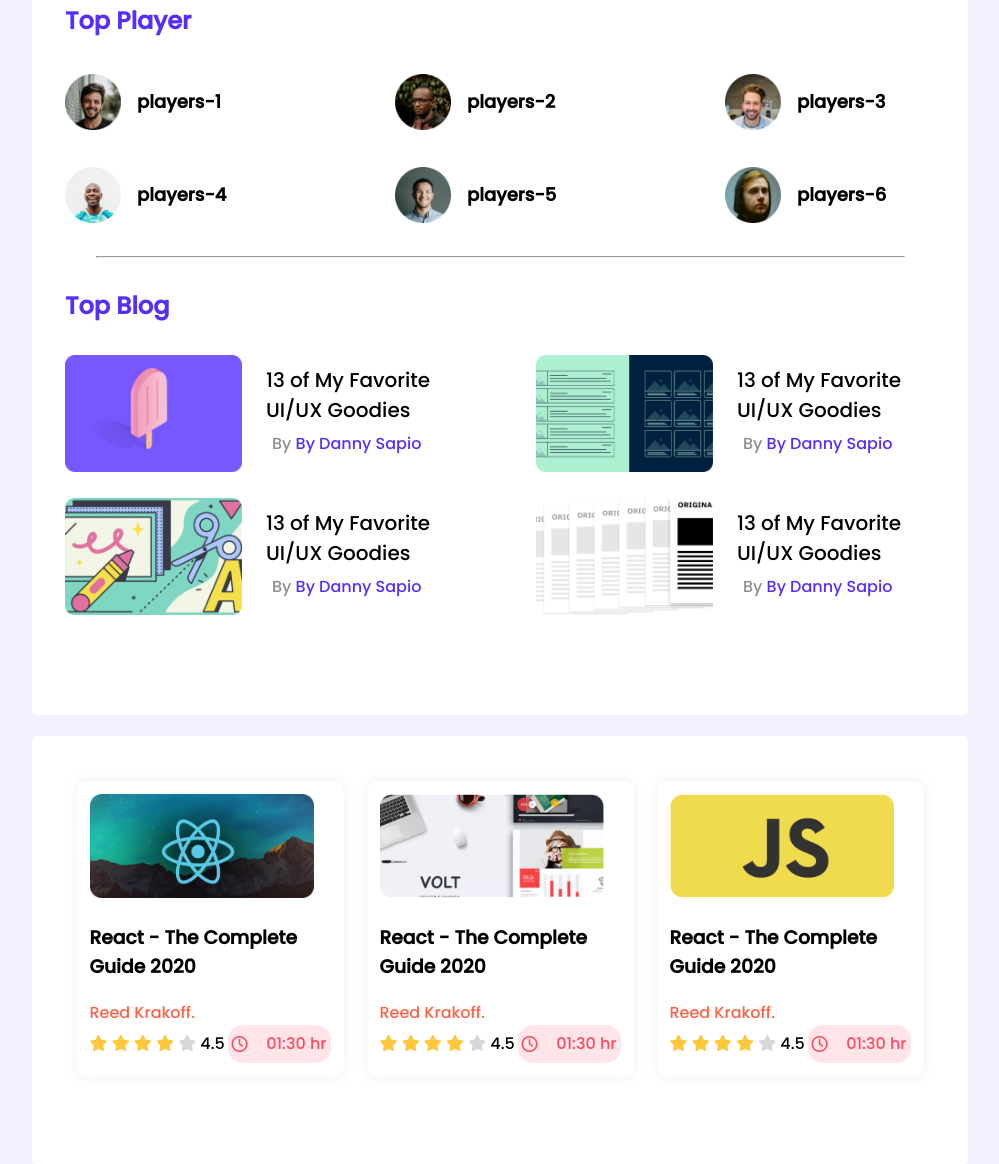
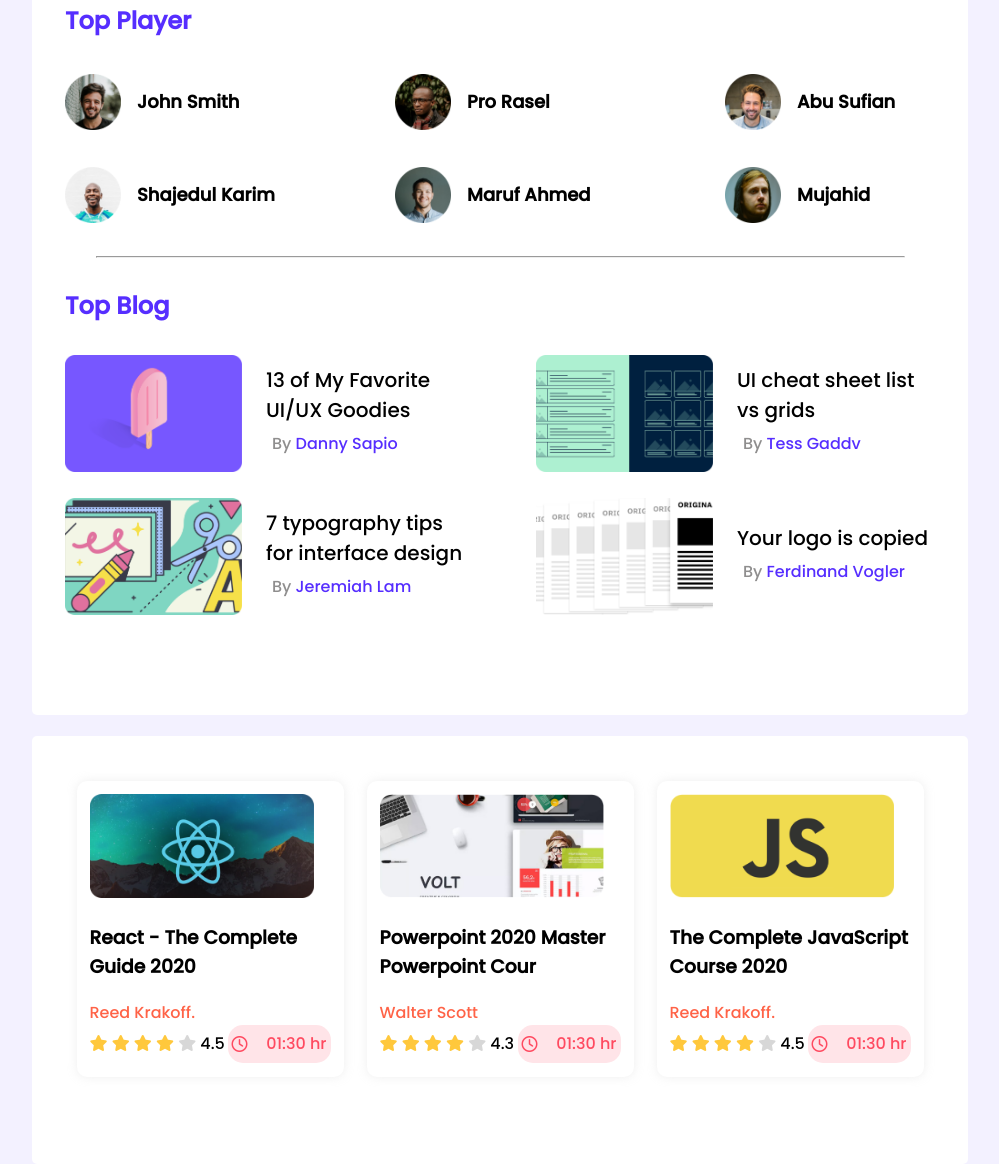
Before and after one commit to Towhidulislam0/Module-9-LeaderBoard, a plain HTML site: page index.html in a window 1280 px wide. Shown: the part 124-1288 px from the top of the page, without its empty margins (140-1139 px from the left). Drawn offline with Linux system fonts and the light colour scheme.

Commit message:
text coustomize added

```diff
--- a/index.html
+++ b/index.html
@@ -46,27 +46,27 @@
                 <div class="top-players">
                     <div class="players">
                         <img class="players-image" src="images/players/player-1.png" alt="">
-                        <h3 class="players-name">players-1</h3>
+                        <h3 class="players-name">John Smith</h3>
                     </div>
                     <div class="players">
                         <img class="players-image" src="images/players/player-2.png" alt="">
-                        <h3 class="players-name">players-2</h3>
+                        <h3 class="players-name">Pro Rasel</h3>
                     </div>
                     <div class="players">
                         <img class="players-image" src="images/players/player-3.png" alt="">
-                        <h3 class="players-name">players-3</h3>
+                        <h3 class="players-name">Abu Sufian</h3>
                     </div>
                     <div class="players">
                         <img class="players-image" src="images/players/player-4.png" alt="">
-                        <h3 class="players-name">players-4</h3>
+                        <h3 class="players-name">Shajedul Karim</h3>
                     </div>
                     <div class="players">
                         <img class="players-image" src="images/players/player-5.png" alt="">
-                        <h3 class="players-name">players-5</h3>
+                        <h3 class="players-name">Maruf Ahmed</h3>
                     </div>
                     <div class="players">
                         <img class="players-image" src="images/players/player-6.png" alt="">
-                        <h3 class="players-name">players-6</h3>
+                        <h3 class="players-name">Mujahid</h3>
                     </div>
 
                 </div>
@@ -82,7 +82,7 @@
                         <img class="blog-image" src="images/blogs/blog-1.png" alt="">
                         <div class="content">
                             <h4 class="bloge-info">13 of My Favorite UI/UX Goodies</h4>
-                            <p>By <a class="blog-link" href="">By Danny Sapio</a></p>
+                            <p>By <a class="blog-link" href="">Danny Sapio</a></p>
                         </div>
                     </div>
                 </article>
@@ -90,8 +90,8 @@
                     <div class="thumbnal">
                         <img class="blog-image" src="images/blogs/blog-2.png" alt="">
                         <div class="content">
-                            <h4 class="bloge-info">13 of My Favorite UI/UX Goodies</h4>
-                            <p>By <a class="blog-link" href="">By Danny Sapio</a></p>
+                            <h4 class="bloge-info">UI cheat sheet list vs grids</h4>
+                            <p>By <a class="blog-link" href="">Tess Gaddv</a></p>
                         </div>
                     </div>
                 </article>
@@ -99,8 +99,8 @@
                     <div class="thumbnal">
                         <img class="blog-image" src="images/blogs/blog-3.png" alt="">
                         <div class="content">
-                            <h4 class="bloge-info">13 of My Favorite UI/UX Goodies</h4>
-                            <p>By <a class="blog-link" href="">By Danny Sapio</a></p>
+                            <h4 class="bloge-info">7 typography tips for interface design</h4>
+                            <p>By <a class="blog-link" href="">Jeremiah Lam</a></p>
                         </div>
                     </div>
                 </article>
@@ -108,8 +108,8 @@
                     <div class="thumbnal">
                         <img class="blog-image" src="images/blogs/blog-4.png" alt="">
                         <div class="content">
-                            <h4 class="bloge-info">13 of My Favorite UI/UX Goodies</h4>
-                            <p>By <a class="blog-link" href="">By Danny Sapio</a></p>
+                            <h4 class="bloge-info">Your logo is copied</h4>
+                            <p>By <a class="blog-link" href="">Ferdinand Vogler</a></p>
                         </div>
                     </div>
                 </article>
@@ -144,8 +144,8 @@
                 <div class="course-item">
                     <img class="course-image" src="images/courses/course-2.png" alt="">
                     <div>
-                        <h3 class="course-title">React - The Complete Guide 2020</h3>
-                        <a class="course-link" href="">Reed Krakoff.</a>
+                        <h3 class="course-title">Powerpoint 2020 Master Powerpoint Cour</h3>
+                        <a class="course-link" href="">Walter Scott</a>
                         <div class="course-reating-and-time">
                             <span class="course-reating">
                                 <i class="fas fa-star spacal"></i>
@@ -153,7 +153,7 @@
                                 <i class="fas fa-star spacal"></i>
                                 <i class="fas fa-star spacal"></i>
                                 <i class="fas fa-star normal"></i>
-                                4.5
+                                4.3
                             </span>
                             <span class="course-time">
                                 <i class="far fa-clock"></i>
@@ -165,7 +165,7 @@
                 <div class="course-item">
                     <img class="course-image" src="images/courses/course-3.png" alt="">
                     <div>
-                        <h3 class="course-title">React - The Complete Guide 2020</h3>
+                        <h3 class="course-title">The Complete JavaScript Course 2020</h3>
                         <a class="course-link" href="">Reed Krakoff.</a>
                         <div class="course-reating-and-time">
                             <span class="course-reating">
```
